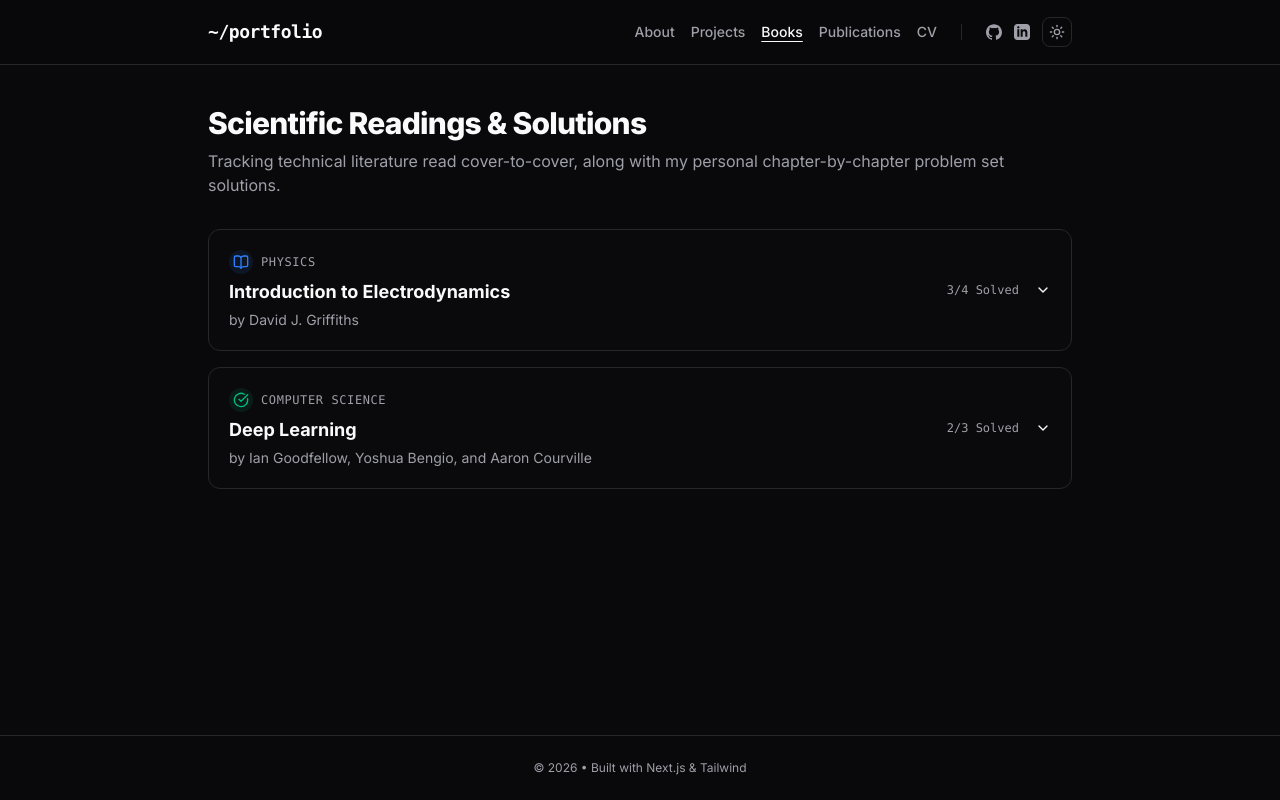
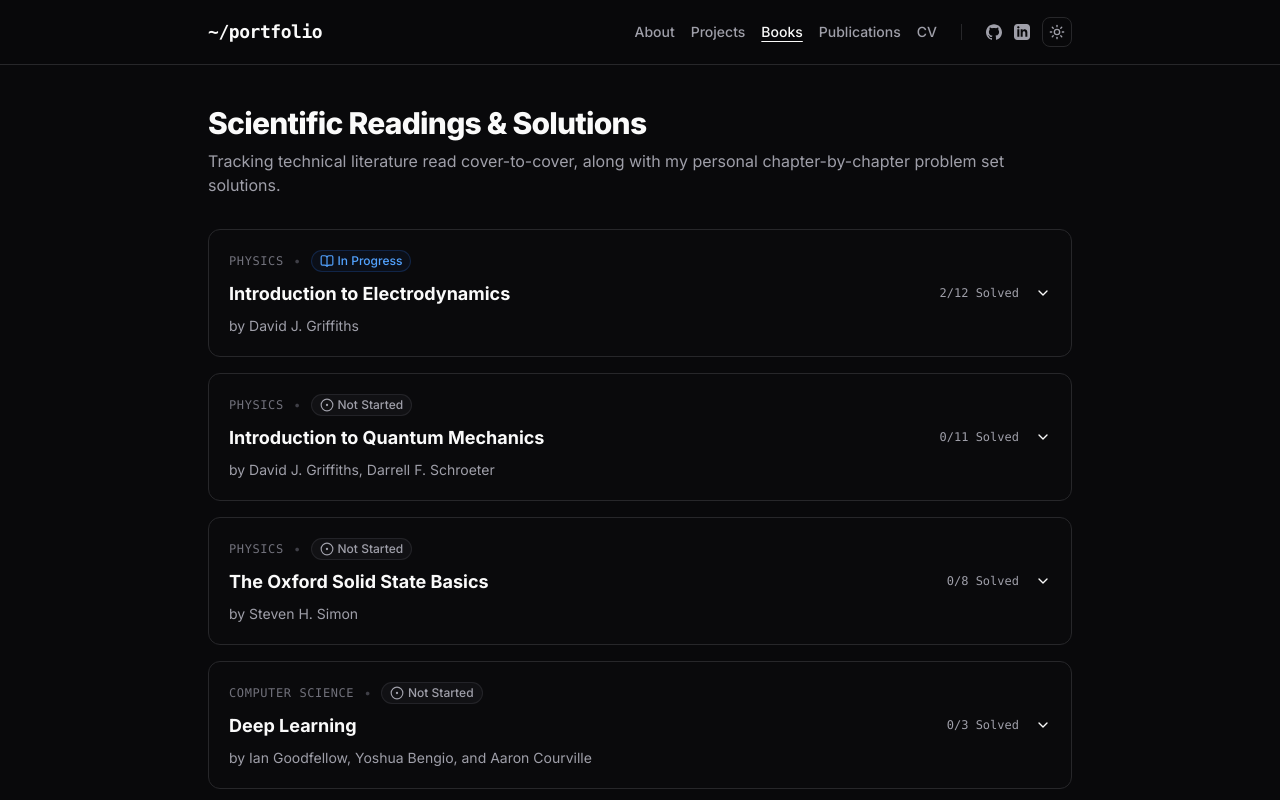
Before and after one commit to isamabdullah88/isamabdullah88.github.io, a Next.js app: page /books in a window 1280 px wide. Shown: the top 800 px of the page. Built offline with nearby package versions, Linux system fonts and the light colour scheme.

Commit message:
feat: add books with proper solutions and tags

```diff
--- a/app/books/page.tsx
+++ b/app/books/page.tsx
@@ -2,17 +2,17 @@
 
 import React, { useState } from 'react';
 import { motion, AnimatePresence } from 'framer-motion';
-import { ChevronDown, ChevronUp, BookOpen, CheckCircle } from 'lucide-react';
+import { ChevronDown, ChevronUp, BookOpen, CheckCircle, CircleDot } from 'lucide-react';
 
 interface Book {
   title: string;
   author: string;
-  status: 'In Progress' | 'Completed';
+  status: 'In Progress' | 'Completed' | 'Not Started';
   category: string;
   chapters: {
     number: number;
     title: string;
-    solutionUrl?: string; // Link to your solutions repository or hosted PDF
+    solutionUrl?: string;
   }[];
 }
 
@@ -23,23 +23,82 @@ const readingList: Book[] = [
     status: 'In Progress',
     category: 'Physics',
     chapters: [
-      { number: 1, title: 'Vector Analysis', solutionUrl: 'https://github.com' },
-      { number: 2, title: 'Electrostatics', solutionUrl: 'https://github.com' },
-      { number: 3, title: 'Potentials', solutionUrl: 'https://github.com' },
-      { number: 4, title: 'Electric Fields in Matter' }
+      { number: 1, title: 'Vector Analysis', solutionUrl: 'https://drive.google.com/file/d/1QO1PreOPa0bNp8YZU5TA-_h_aCZw0uVg/view?usp=sharing' },
+      { number: 2, title: 'Electrostatics', solutionUrl: 'https://drive.google.com/file/d/1aGJq5evUv1UqWo7DPzp1asbKY5s8TEzb/view?usp=sharing' },
+      { number: 3, title: 'Potentials' },
+      { number: 4, title: 'Electric Fields in Matter' },
+      { number: 5, title: 'Magnetostatics' },
+      { number: 6, title: 'Magnetic Fields in Matter' },
+      { number: 7, title: 'Electrodynamics' },
+      { number: 8, title: 'Conservation Laws' },
+      { number: 9, title: 'Electromagnetic Waves' },
+      { number: 10, title: 'Potentials and Fields' },
+      { number: 11, title: 'Radiation' },
+      { number: 12, title: 'Electrodynamics and Relativity' }
+    ]
+  },
+  {
+    title: 'Introduction to Quantum Mechanics',
+    author: 'David J. Griffiths, Darrell F. Schroeter',
+    status: 'Not Started',
+    category: 'Physics',
+    chapters: [
+      { number: 1, title: 'The Wave Function' },
+      { number: 2, title: 'Time Independent Schrödinger Equation' },
+      { number: 3, title: 'Formalism' },
+      { number: 4, title: 'Quantum Mechanics in Three Dimensions' },
+      { number: 5, title: 'Identical Particles' },
+      { number: 6, title: 'Time-independent Perturbation Theory' },
+      { number: 7, title: 'The Variational Principle' },
+      { number: 8, title: 'The WKB Approximation' },
+      { number: 9, title: 'Time-dependent Perturbation Theory' },
+      { number: 10, title: 'The Adiabatic Approximation' },
+      { number: 11, title: 'Scattering' },
+    ]
+  },
+  {
+    title: 'The Oxford Solid State Basics',
+    author: 'Steven H. Simon',
+    status: 'Not Started',
+    category: 'Physics',
+    chapters: [
+      { number: 1, title: 'About Condensed Matter Physics' },
+      { number: 2, title: 'The Early Days of Solid State ' },
+      { number: 3, title: 'Structure of Materials' },
+      { number: 4, title: 'Toy Models of Solids in One Dimension' },
+      { number: 5, title: 'Geometry of Solids' },
+      { number: 6, title: 'Neutron and XRay Diffraction' },
+      { number: 7, title: 'Electrons in Solids' },
+      { number: 8, title: 'Magnetism and Mean Field Theory' }
     ]
   },
   {
     title: 'Deep Learning',
     author: 'Ian Goodfellow, Yoshua Bengio, and Aaron Courville',
-    status: 'Completed',
+    status: 'Not Started',
     category: 'Computer Science',
     chapters: [
       { number: 1, title: 'Introduction' },
-      { number: 2, title: 'Linear Algebra', solutionUrl: 'https://github.com' },
-      { number: 3, title: 'Probability and Information Theory', solutionUrl: 'https://github.com' }
+      { number: 2, title: 'Linear Algebra'},
+      { number: 3, title: 'Probability and Information Theory'}
     ]
-  }
+  },
+  {
+    title: 'Magnetism in Condensed Matter',
+    author: 'Steven Blundell',
+    status: 'Not Started',
+    category: 'Physics',
+    chapters: [
+      { number: 1, title: 'Introduction' },
+      { number: 2, title: 'Isolated Magnetic Moments' },
+      { number: 3, title: 'Environments' },
+      { number: 4, title: 'Interactions' },
+      { number: 5, title: 'Order and Magnetic Structures' },
+      { number: 6, title: 'Order and Broken Symmetry' },
+      { number: 7, title: 'Magnetism in Metals' },
+      { number: 8, title: 'Competing Interactions and Low Dimensionality' }
+    ]
+  },
 ];
 
 export default function BooksPage() {
@@ -47,6 +106,31 @@ export default function BooksPage() {
 
   const toggleExpand = (title: string) => {
     setExpandedBook(expandedBook === title ? null : title);
+  };
+
+  // Helper to determine status styling classes
+  const getStatusConfig = (status: Book['status']) => {
+    switch (status) {
+      case 'Completed':
+        return {
+          bg: 'bg-emerald-500/10 dark:bg-emerald-500/5',
+          text: 'text-emerald-600 dark:text-emerald-400 border-emerald-500/20',
+          icon: <CheckCircle className="w-3.5 h-3.5" />
+        };
+      case 'In Progress':
+        return {
+          bg: 'bg-blue-500/10 dark:bg-blue-500/5',
+          text: 'text-blue-600 dark:text-blue-400 border-blue-500/20',
+          icon: <BookOpen className="w-3.5 h-3.5" />
+        };
+      case 'Not Started':
+      default:
+        return {
+          bg: 'bg-zinc-500/10 dark:bg-zinc-400/5',
+          text: 'text-zinc-600 dark:text-zinc-400 border-zinc-500/20',
+          icon: <CircleDot className="w-3.5 h-3.5" />
+        };
+    }
   };
 
   return (
@@ -62,6 +146,7 @@ export default function BooksPage() {
         {readingList.map((book) => {
           const isExpanded = expandedBook === book.title;
           const solvedChaptersCount = book.chapters.filter(c => c.solutionUrl).length;
+          const statusConfig = getStatusConfig(book.status);
 
           return (
             <div
@@ -73,12 +158,18 @@ export default function BooksPage() {
                 onClick={() => toggleExpand(book.title)}
                 className="w-full flex items-center justify-between p-5 text-left hover:bg-zinc-50 dark:hover:bg-zinc-900/30 transition-colors"
               >
-                <div className="space-y-1">
-                  <div className="flex items-center gap-2">
-                    <span className={`p-1 rounded-full ${book.status === 'Completed' ? 'bg-emerald-500/10 text-emerald-500' : 'bg-blue-500/10 text-blue-500'}`}>
-                      {book.status === 'Completed' ? <CheckCircle className="w-4 h-4" /> : <BookOpen className="w-4 h-4" />}
+                <div className="space-y-2">
+                  <div className="flex items-center gap-2.5">
+                    {/* Category Label */}
+                    <span className="text-xs font-mono uppercase tracking-wider text-zinc-400 dark:text-zinc-500">
+                      {book.category}
                     </span>
-                    <span className="text-xs font-mono uppercase tracking-wider text-zinc-400">{book.category}</span>
+                    <span className="text-zinc-300 dark:text-zinc-700 text-xs">•</span>
+                    {/* Professional Status Badge */}
+                    <span className={`inline-flex items-center gap-1 px-2 py-0.5 rounded-full text-xs font-medium border ${statusConfig.bg} ${statusConfig.text}`}>
+                      {statusConfig.icon}
+                      {book.status}
+                    </span>
                   </div>
                   <h2 className="text-lg font-bold text-zinc-900 dark:text-zinc-50">{book.title}</h2>
                   <p className="text-sm text-zinc-500 dark:text-zinc-400">by {book.author}</p>
```
